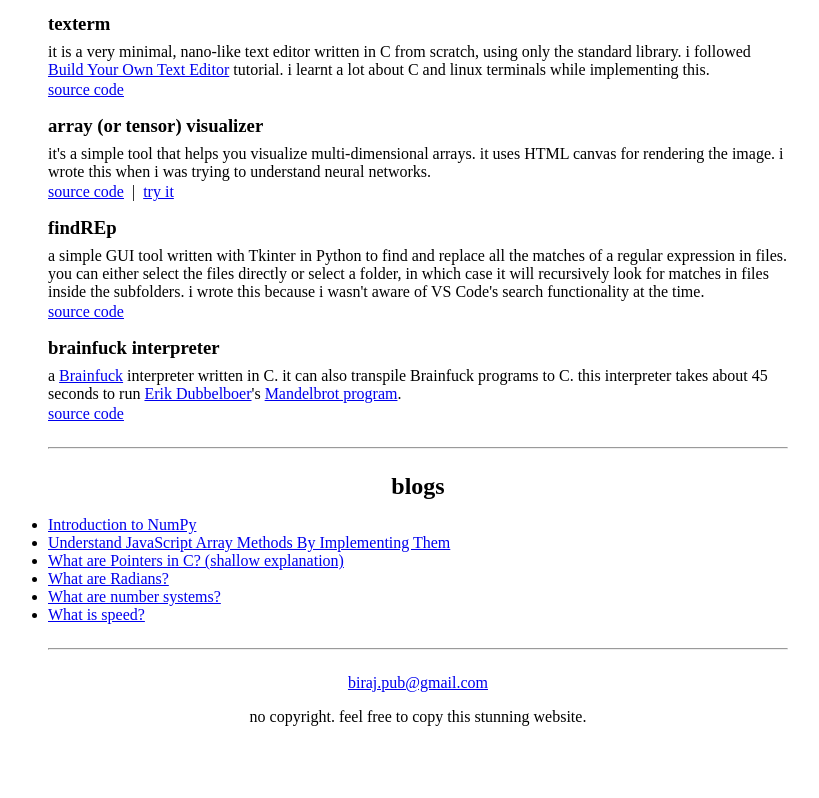
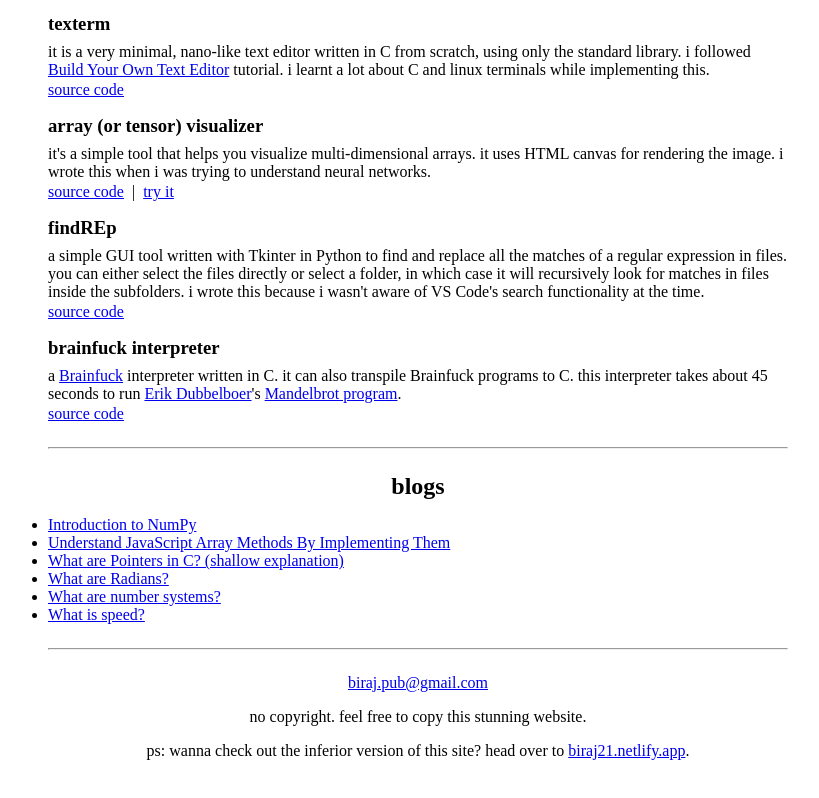
Before and after one commit to Sahil-Gulihar/biraj21.github.io, a plain HTML site: page index.html in a window 1280 px wide. Shown: the part 483-1281 px from the top of the page, without its empty margins (222-1041 px from the left). Before the commit the page ends 1249 px from the top, so only its background shows below. Drawn offline with Linux system fonts and the light colour scheme.

Commit message:
feat(footer): add link to my inferior site

```diff
--- a/index.html
+++ b/index.html
@@ -187,6 +187,10 @@
     <footer>
       <a href="mailto:biraj.pub@gmail.com">biraj.pub@gmail.com</a>
       <p>no copyright. feel free to copy this stunning website.</p>
+      <p>
+        ps: wanna check out the inferior version of this site? head over to
+        <a href="https://biraj21.netlify.app" target="_blank">biraj21.netlify.app</a>.
+      </p>
     </footer>
   </body>
 </html>
```
